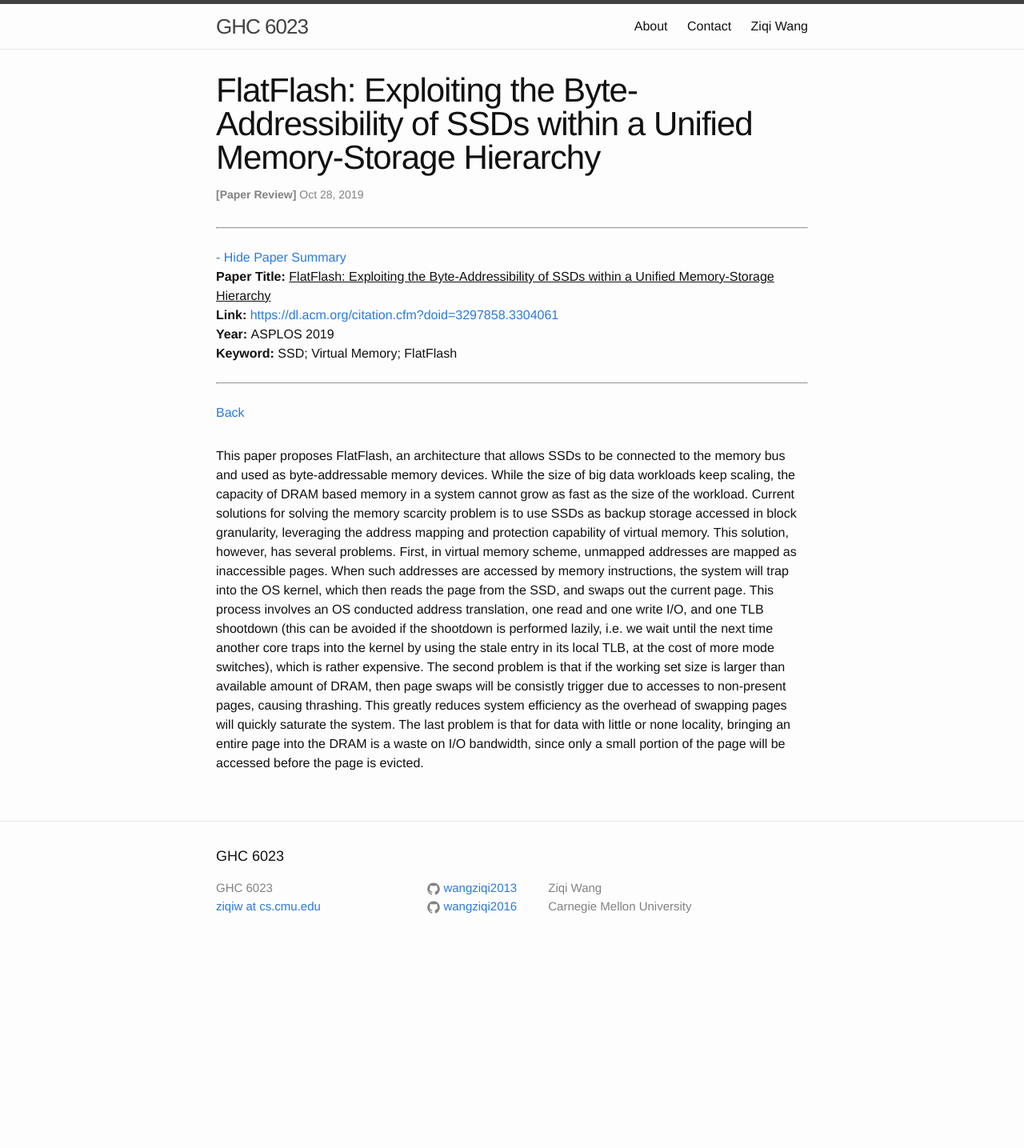
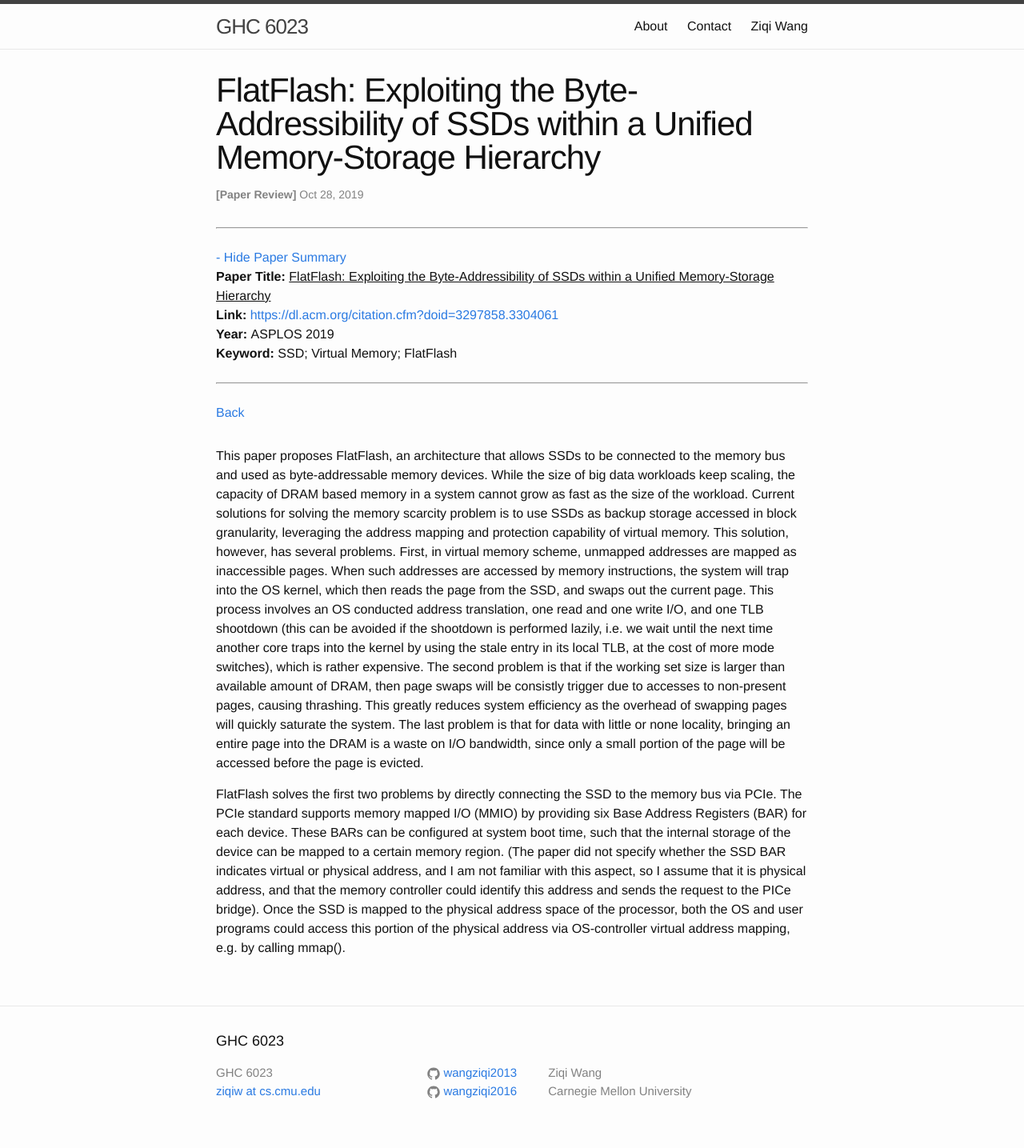
Before and after one commit to wangziqi2013/wangziqi2013.github.io, a Jekyll site: the page built from _posts/2019-10-27-flatflash.markdown, in a window 1280 px wide. Shown: the whole page at 80% size. Built offline with Jekyll 4.4.1, drawn with Linux system fonts in a browser that asks for light colours; before the commit the page ends 1204 px from its top, so only the background shows below that.

Commit message:
Adding BAR

```diff
--- a/_posts/2019-10-27-flatflash.markdown
+++ b/_posts/2019-10-27-flatflash.markdown
@@ -27,3 +27,12 @@ set size is larger than available amount of DRAM, then page swaps will be consis
 pages, causing thrashing. This greatly reduces system efficiency as the overhead of swapping pages will quickly saturate
 the system. The last problem is that for data with little or none locality, bringing an entire page into the DRAM
 is a waste on I/O bandwidth, since only a small portion of the page will be accessed before the page is evicted.
+
+FlatFlash solves the first two problems by directly connecting the SSD to the memory bus via PCIe. The PCIe standard supports
+memory mapped I/O (MMIO) by providing six Base Address Registers (BAR) for each device. These BARs can be configured at
+system boot time, such that the internal storage of the device can be mapped to a certain memory region. (The paper
+did not specify whether the SSD BAR indicates virtual or physical address, and I am not familiar with this aspect,
+so I assume that it is physical address, and that the memory controller could identify this address and sends the
+request to the PICe bridge). Once the SSD is mapped to the physical address space of the processor, both the OS and user
+programs could access this portion of the physical address via OS-controller virtual address mapping, e.g. by calling
+mmap().
```
